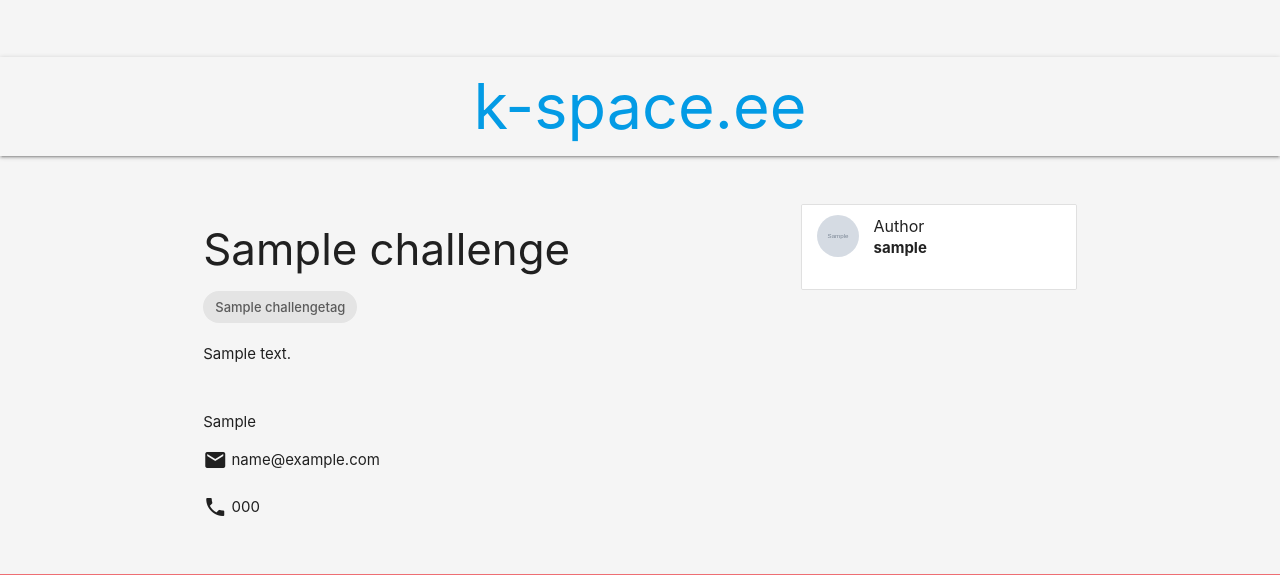
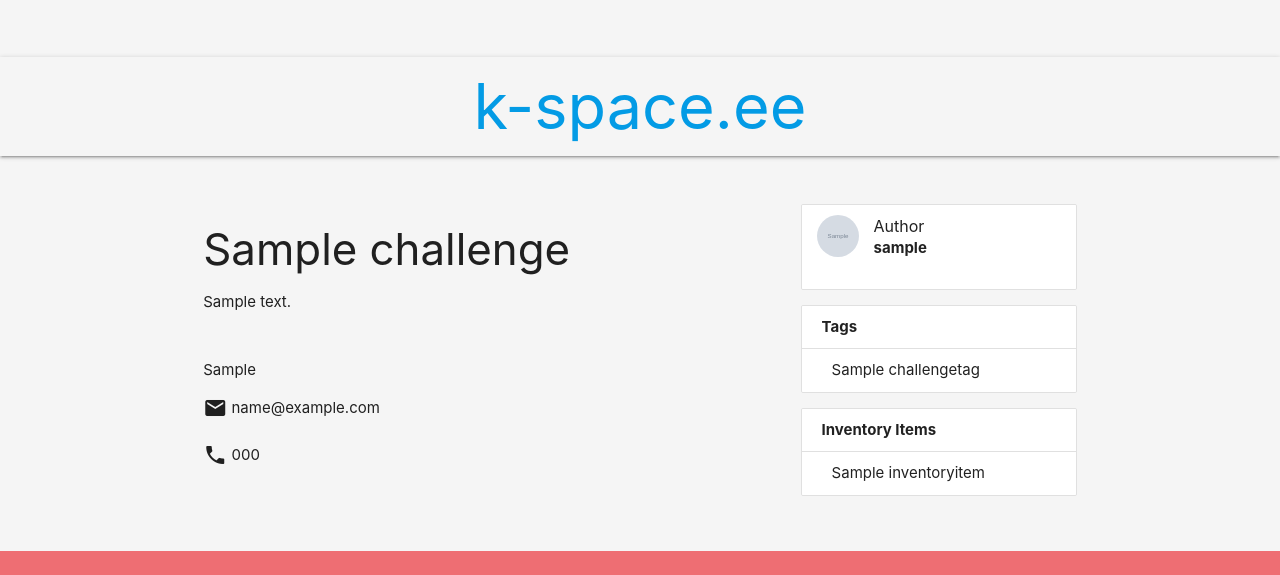
Before and after one commit to k-space-ee/k-space-web, a Django app: page /challenge/1 in a window 1280 px wide. Shown: the top 575 px of the page. Run offline with Django 3.2, Linux system fonts and the light colour scheme; tables that the repository leaves empty hold one stand-in row (values such as "Sample post"); grey boxes marked "Sample" are stand-in pictures; some libraries are stand-ins or nearby versions.

Commit message:
Challenges now connected to items and added items hidden field

```diff
--- a/kspace/admin.py
+++ b/kspace/admin.py
@@ -12,7 +12,7 @@ class ChallengeAdmin(admin.ModelAdmin):
 
 
 class InventoryItemAdmin(admin.ModelAdmin):
-    list_display = ('item_name', 'serial_nr', 'usable', 'owner', 'creator',)
+    list_display = ('item_name', 'serial_nr', 'hidden', 'usable', 'owner', 'creator',)
 
     def save_model(self, request, obj, form, change):
         if getattr(obj, 'creator', None) is None:
--- a/kspace/models.py
+++ b/kspace/models.py
@@ -33,25 +33,6 @@ class ChallengeTag(models.Model):
         return self.name
 
 
-class Challenge(models.Model):
-    id = models.AutoField(primary_key=True)
-    creator = models.ForeignKey(User, blank=True, null=True, editable=False, on_delete=models.SET_NULL)
-    name = models.CharField(max_length=64)
-    blurb = models.CharField(max_length=140, blank=True, null=True  )
-    description = models.TextField(blank=True, null=True)
-    tags = models.ManyToManyField(ChallengeTag, blank=True)
-    recurring = models.BooleanField(default=False)
-
-    def __str__(self):
-        return self.name
-
-
-class UserChallenge(models.Model):
-    id = models.AutoField(primary_key=True)
-    user = models.ForeignKey(User, blank=True, null=True, on_delete=models.SET_NULL)
-    challenge = models.ForeignKey(Challenge, blank=True, null=True, on_delete=models.SET_NULL)
-
-
 class InventoryItemOwner(models.Model):
     user = models.OneToOneField(User, on_delete=models.CASCADE, blank=True, null=True, editable=False)
     name = models.CharField(max_length=64)
@@ -78,7 +59,9 @@ class InventoryItem(models.Model):
     id = models.AutoField(primary_key=True)
     item_name = models.CharField(max_length=256)
     serial_nr = models.CharField(max_length=32, default='', blank=True, null=True)
-    owner = models.ForeignKey(InventoryItemOwner , related_name="%(class)s_item", blank=True, null=True, on_delete=models.SET_NULL)
+    hidden = models.BooleanField(default=True)
+    owner = models.ForeignKey(InventoryItemOwner, related_name="%(class)s_item", blank=True, null=True,
+                              on_delete=models.SET_NULL)
     value = models.IntegerField(blank=True, null=True)
     location = models.ForeignKey(InventoryItemLocation, blank=True, null=True, on_delete=models.SET_NULL)
     usable = models.BooleanField(default=True)
@@ -86,12 +69,33 @@ class InventoryItem(models.Model):
     created = models.DateTimeField(auto_now_add=True)
     updated = models.DateTimeField(auto_now=True)
     destroyed = models.DateTimeField(blank=True, null=True)
-    creator = models.ForeignKey(User, related_name="%(class)s_created", blank=True, null=True, editable=False, on_delete=models.SET_NULL)
+    creator = models.ForeignKey(User, related_name="%(class)s_created", blank=True, null=True, editable=False,
+                                on_delete=models.SET_NULL)
     description = models.TextField(blank=True, null=True)
     photo = models.ImageField(upload_to=get_inventory_item_path, blank=True, null=True)
 
     def __str__(self):
         return self.item_name
+
+
+class Challenge(models.Model):
+    id = models.AutoField(primary_key=True)
+    creator = models.ForeignKey(User, blank=True, null=True, editable=False, on_delete=models.SET_NULL)
+    name = models.CharField(max_length=64)
+    blurb = models.CharField(max_length=140, blank=True, null=True)
+    description = models.TextField(blank=True, null=True)
+    required_items = models.ManyToManyField(InventoryItem, blank=True)
+    tags = models.ManyToManyField(ChallengeTag, blank=True)
+    recurring = models.BooleanField(default=False)
+
+    def __str__(self):
+        return self.name
+
+
+class UserChallenge(models.Model):
+    id = models.AutoField(primary_key=True)
+    user = models.ForeignKey(User, blank=True, null=True, on_delete=models.SET_NULL)
+    challenge = models.ForeignKey(Challenge, blank=True, null=True, on_delete=models.SET_NULL)
 
 
 @receiver(post_save, sender=User)
--- a/kspace/views.py
+++ b/kspace/views.py
@@ -23,7 +23,8 @@ def challenge(request, id):
         challenge_name = request.POST['challenge_name']
         challenge_description = request.POST['challenge_discription']
         tags = []
-        new_challenge = Challenge(creator=request.user, name=challenge_name, description=challenge_description, tags=tags)
+        new_challenge = Challenge(creator=request.user, name=challenge_name, description=challenge_description,
+                                  tags=tags)
         new_challenge.save()
 
 
--- a/templates/challenge.html
+++ b/templates/challenge.html
@@ -7,12 +7,6 @@
     <div class="row">
       <div class="col m8">
         <h3 class="">{{ challenge.name }}</h3>
-
-        <div>
-          {% for tag in challenge.tags.all %}
-            <div class="chip">{{ tag.name }}</div>
-          {% endfor %}
-        </div>
 
         <p style="">{{ challenge.description | markdownify }}</p>
 
@@ -25,7 +19,8 @@
             <br>
           {% endif %}
           {% if challenge.creator.profile.phone_number %}
-            <div class="valign-wrapper"><i class="material-icons">phone</i>&nbsp;{{ challenge.creator.profile.phone_number }}</div>
+            <div class="valign-wrapper"><i
+                    class="material-icons">phone</i>&nbsp;{{ challenge.creator.profile.phone_number }}</div>
           {% endif %}
         </div>
       </div>
@@ -41,7 +36,6 @@
 
         </ul>
 
-        {% if challenge.tags|length > 0 %}
         <ul class="collection with-header">
           <li class="collection-header">
             <span class="title"><b>Tags</b></span>
@@ -53,21 +47,20 @@
             </li>
           {% endfor %}
         </ul>
-        {% endif %}
 
-        {% if challenge.tags|length > 0 %}
         <ul class="collection with-header">
           <li class="collection-header">
-              <span class="title"><b>Tags</b></span>
+            <span class="title"><b>Inventory Items</b></span>
           </li>
 
-            {% for tag in challenge.tags.all %}
+          {% for item in challenge.required_items.all %}
+            {% if not item.hidden %}
               <li class="collection-item">
-                <span class="">{{ tag.name }}</span>
+                <span class="">{{ item.item_name }}</span>
               </li>
+            {% endif %}
           {% endfor %}
         </ul>
-        {% endif %}
       </div>
     </div>
   </div>
--- a/templates/inventory.html
+++ b/templates/inventory.html
@@ -9,6 +9,7 @@
   <div class="row container challenges">
     <div class="row">
       {% for item in inventory %}
+        {% if not item.hidden %}
           <div class="col s12 m3">
             <div class="card" style="height:350px;">
               <div class="card-content">
@@ -31,6 +32,7 @@
               </div>
             </div>
           </div>
+        {% endif %}
       {% endfor %}
     </div>
   </div>
```
Also changed, not shown: 1 other file. Lines whose indentation alone changed are shown as unchanged.
